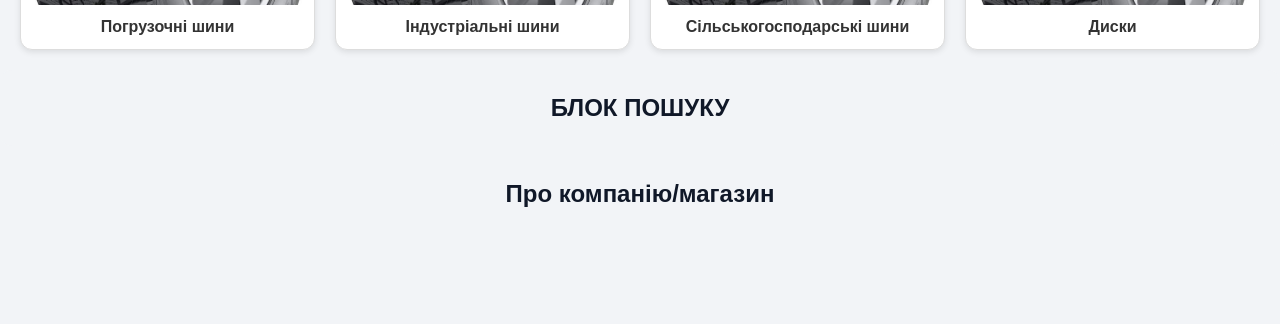
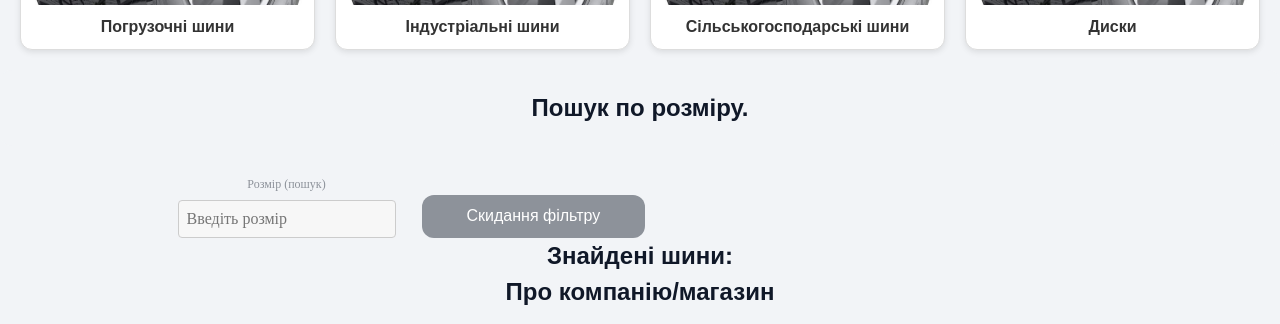
Before and after one commit to NataliaStupka/tire-store-client, a React (Vite) app: page / in a window 1280 px wide. Shown: the part 295-619 px from the top of the page. Built offline with nearby package versions, Linux system fonts and the light colour scheme; no server answers.

Commit message:
Search by size

```diff
--- a/package.json
+++ b/package.json
@@ -14,6 +14,7 @@
     "axios": "^1.8.4",
     "clsx": "^2.1.1",
     "formik": "^2.4.6",
+    "lodash.debounce": "^4.0.8",
     "modern-normalize": "^3.0.1",
     "react": "^19.0.0",
     "react-dom": "^19.0.0",
--- /dev/null
+++ b/src/components/SearchBar/SearchBar.jsx
@@ -0,0 +1,106 @@
+import { ErrorMessage, Field, Formik, Form } from "formik";
+import s from "./SearchBar.module.css";
+import clsx from "clsx";
+import { useDispatch, useSelector } from "react-redux";
+import { selectAllTires } from "../../redux/tire/selectors";
+import { useCallback, useEffect } from "react";
+import { fetchAllTires } from "../../redux/tire/operations";
+import { fetchTiresBySize } from "../../redux/filter/operations";
+import { selectTiresBySize } from "../../redux/filter/selectors";
+import debounce from "lodash.debounce";
+
+const producers = ["a", "b", "c", "d"];
+const staticPrice = [10, 20, 30, 40];
+
+export const SearchBar = ({ onSizeChange }) => {
+  const dispatch = useDispatch();
+  const allTires = useSelector(selectAllTires); // Для завантаження розмірів (опціонально)
+  const tiresBySize = useSelector(selectTiresBySize); // Для відображення відфільтрованих шин
+
+  useEffect(() => {
+    dispatch(fetchAllTires());
+  }, [dispatch]);
+
+  //?? пошук по натисканню кнопки
+  //   const handleSubmit = (values, { resetForm }) => {
+  //     console.log("Filter sent:", values.size); // Для дебаґу
+  //     const { size } = values;
+
+  //     if (size) {
+  //       dispatch(fetchTiresBySize(size)); // Передаємо size як рядок
+  //     }
+  //     resetForm();
+  //   };
+
+  //   const handleSumbit = (e) => {
+  //     const size = e.target.value;
+  //   };
+
+  //пошук при веденні символів
+  const handleSearch = useCallback(
+    debounce((size) => {
+      if (size) {
+        console.log("Searching for size:", size);
+        dispatch(fetchTiresBySize(size));
+
+        if (onSizeChange) onSizeChange(size); // Викликаємо колбек для передачі size
+      }
+    }, 500), // Затримка 500 мс
+    [dispatch]
+  );
+
+  const handleReset = () => {
+    console.log("Скидуємо фільтр");
+  };
+
+  const initialValues = {
+    size: "", // Початкове значення для поля
+  };
+
+  return (
+    <div className="container">
+      <Formik
+        // onSubmit={handleSubmit} //якщо пошук після натискання кнопки
+        initialValues={initialValues}
+        // validationSchema={validationSchema}
+      >
+        {/* ({ resetForm }) */}
+        {({ values, setFieldValue }) => (
+          <Form className={s.form}>
+            <div className={s.group}>
+              <label className={s.label}>Розмір (пошук)</label>
+              <Field
+                type="text"
+                name="size"
+                className={clsx(s.input)}
+                placeholder="Введіть розмір"
+                autoComplete="off" // Відключає автозаповнення
+                onChange={(e) => {
+                  const size = e.target.value;
+                  setFieldValue("size", size); // Оновлюємо значення в Formik
+                  handleSearch(size); //викликаємо пошук
+                }}
+              />
+              <ErrorMessage name="size" component="div" className={s.error} />
+            </div>
+
+            {/* <button type="submit" className={clsx("button", s.btnSearch)}>
+              Пошук
+            </button> */}
+
+            <button
+              type="button"
+              onClick={() => {
+                handleReset();
+                setFieldValue("size", ""); // Скидаємо поле
+              }}
+              className={clsx("button", s.btnReset)}
+            >
+              Скидання фільтру
+            </button>
+          </Form>
+        )}
+      </Formik>
+    </div>
+  );
+};
--- /dev/null
+++ b/src/components/SearchBar/SearchBar.module.css
@@ -0,0 +1,105 @@
+.form {
+  display: flex;
+  flex-wrap: nowrap;
+  gap: 16px;
+  /* justify-content: space-between; */
+  align-items: flex-end;
+  /* padding-top: 84px; */
+  /* padding-bottom: 20px; */
+
+  /* ?????? */
+  max-width: 925px;
+  width: 100%;
+  margin: 0 auto;
+}
+
+.group {
+  position: relative;
+  display: flex;
+  flex-direction: column;
+
+  /* flex: 1; */
+}
+.label {
+  margin-bottom: 8px;
+  color: #8d929a;
+
+  font-family: Manrope;
+  font-weight: 400;
+  font-size: 12px;
+  line-height: 16px;
+  vertical-align: middle;
+}
+
+.select,
+.input {
+  padding: 12px 32px 12px 16px;
+  border-radius: 12px;
+
+  background-color: #f7f7f7;
+  /* appearance: none; */
+  border: none;
+  font-family: Manrope;
+  font-weight: 500;
+  font-size: 16px;
+  line-height: 1.25;
+
+  vertical-align: middle;
+  color: var(--main-text);
+
+  &.inputFrom {
+    border-top-right-radius: unset;
+    border-bottom-right-radius: unset;
+    border-right: 1px solid #dadde1;
+    padding-left: 60px;
+    width: 160px;
+  }
+
+  &.inputTo {
+    border-top-left-radius: unset;
+    border-bottom-left-radius: unset;
+    padding-left: 40px;
+    width: 160px;
+  }
+}
+
+.mileageGroup {
+  display: flex;
+}
+.inputWrap {
+  position: relative;
+}
+.error {
+  position: absolute;
+  left: 15px;
+  top: 69px;
+  color: red;
+  font-size: 14px;
+  margin-top: 4px;
+}
+.labelFloat {
+  position: absolute;
+  top: 12px;
+  left: 16px;
+
+  font-family: Manrope;
+  font-weight: 500;
+  font-size: 16px;
+  line-height: 1.25;
+
+  vertical-align: middle;
+
+  color: var(--main-text);
+}
+
+.btnSearch {
+  padding: 12px 51px;
+}
+
+.btnReset {
+  background-color: var(--grey);
+  color: var(--white);
+  margin-left: 10px;
+  white-space: nowrap;
+  padding: 12px 45px;
+}
--- a/src/components/TiresCatalog/TiresCatalog.jsx
+++ b/src/components/TiresCatalog/TiresCatalog.jsx
@@ -9,8 +9,10 @@ import {
 import s from "./TiresCatalog.module.css";
 import LoaderComponent from "../Loader/Loader";
 
-export const TiresCatalog = () => {
+export const TiresCatalog = ({ tires: propTires }) => {
   const tiresByCategory = useSelector(selectTiresByCategory);
+
+  const tires = propTires || tiresByCategory;
 
   const isLoading = useSelector(selectIsLoading);
   const isError = useSelector(selectIsError);
@@ -19,8 +21,8 @@ export const TiresCatalog = () => {
     <section>
       <ul className={s.tireList}>
         {/* ---- перенести в окремий компонент ---- */}
-        {tiresByCategory.length > 0 ? (
-          tiresByCategory.map((tire) => (
+        {tires.length > 0 ? (
+          tires.map((tire) => (
             <li
               className={s.tireItem}
               key={tire._id}
@@ -34,7 +36,7 @@ export const TiresCatalog = () => {
         )}
       </ul>
 
-      {isLoading && !tiresByCategory.length && <LoaderComponent />}
+      {isLoading && !tires.length && <LoaderComponent />}
       {isError && <p>Error: {isError}</p>}
     </section>
   );
--- a/src/pages/HomePage/HomePage.jsx
+++ b/src/pages/HomePage/HomePage.jsx
@@ -5,14 +5,18 @@ import { useDispatch, useSelector } from "react-redux";
 import {
   selectAllTires,
   selectIsError,
-  selectIsLoading,
+  // selectIsLoading,
 } from "../../redux/tire/selectors";
-import { useEffect } from "react";
+import { selectFilterLoading } from "../../redux/filter/selectors";
+import { useEffect, useState } from "react";
 import { fetchAllTires } from "../../redux/tire/operations";
 import { TireItem } from "../../components/TireItem/TireItem";
 import LoaderComponent from "../../components/Loader/Loader";
 import { AddTireForm } from "../../components/AddTireForm/AddTireForm";
 import { CategoryList } from "../../components/CategoryList/CategoryList";
+import { SearchBar } from "../../components/SearchBar/SearchBar";
+import { selectTiresBySize } from "../../redux/filter/selectors";
+import { TiresCatalog } from "../../components/TiresCatalog/TiresCatalog";
 // import { Helmet } from "react-helmet";
 
 // const category = ["loader", "industrial", "agricultural", "rims"];
@@ -21,9 +25,13 @@ const HomePage = () => {
   //
   const dispatch = useDispatch();
   const allTires = useSelector(selectAllTires);
+  const tiresBySize = useSelector(selectTiresBySize);
 
-  const isLoading = useSelector(selectIsLoading);
+  const isLoading = useSelector(selectFilterLoading); //filter
   const isError = useSelector(selectIsError);
+
+  const [searchSize, setSearchSize] = useState(""); // Стан для size
+  console.log("searchSize", searchSize);
 
   useEffect(() => {
     // document.title = "Tire Store | Home"; ////???
@@ -38,17 +46,19 @@ const HomePage = () => {
         </section>
 
         <section>
-          <h2 className={s.filterBlock}>БЛОК ПОШУКУ</h2>
+          <h2 className={s.filterBlock}>Пошук по розміру.</h2>
+          <SearchBar onSizeChange={setSearchSize} />
+
+          <h2>Знайдені шини:</h2>
+          {/* searchSize - користувач ввів щось у поле? */}
+          {isLoading ? (
+            <LoaderComponent />
+          ) : tiresBySize.length > 0 ? (
+            <TiresCatalog tires={tiresBySize} />
+          ) : (
+            searchSize && <p>Нічого не знайдено.</p>
+          )}
         </section>
-
-        {/* Add tire */}
-        {/* <section>
-          <p>Додаємо Шину/Диск в базу даних</p>
-          <AddTireForm />
-
-          {isLoading && <LoaderComponent />}
-          {isError && <p>Error: {isError}</p>}
-        </section> */}
 
         <section>
           <h2>Про компанію/магазин</h2>
--- a/src/pages/TireDetailsPage/TireDetailsPage.module.css
+++ b/src/pages/TireDetailsPage/TireDetailsPage.module.css
@@ -23,12 +23,13 @@
 .wrapper {
   justify-content: center;
   align-items: center;
-  max-width: 640px;
+  max-width: 300px;
 }
 
 .img {
   border-radius: 18px;
   margin-bottom: 40px;
+  /* width: 300px; */
 }
 
 /*  */
--- /dev/null
+++ b/src/redux/filter/operations.js
@@ -0,0 +1,20 @@
+import { createAsyncThunk } from "@reduxjs/toolkit";
+import axios from "axios";
+
+axios.defaults.baseURL = "https://tire-store-server.onrender.com";
+
+export const fetchTiresBySize = createAsyncThunk(
+  "filter/fetchTiresBySize",
+  async (size, thunkAPI) => {
+    try {
+      //encodeURIComponent - захищає URL від помилок, якщо size містить пробіли чи інші символи
+      const response = await axios.get(
+        `/tires?size=${encodeURIComponent(size)}`
+      );
+      console.log("oper.size", response.data.data.data);
+      return response.data.data; //???
+    } catch (err) {
+      return thunkAPI.rejectWithValue(err.message);
+    }
+  }
+);
--- /dev/null
+++ b/src/redux/filter/selectors.js
@@ -0,0 +1,3 @@
+export const selectTiresBySize = (state) => state.filter.tiresBySize;
+
+export const selectFilterLoading = (state) => state.filter.isLoading;
--- /dev/null
+++ b/src/redux/filter/slice.js
@@ -0,0 +1,39 @@
+import { createSlice } from "@reduxjs/toolkit";
+import { fetchTiresBySize } from "./operations";
+
+const initialState = {
+  tiresBySize: [],
+  isLoading: false,
+};
+
+const slice = createSlice({
+  name: "filter",
+  initialState,
+  reducers: {
+    changeFilter: (state, action) => {
+      const { name, value } = action.payload;
+      state[name] = value;
+    },
+  },
+  extraReducers: (builder) => {
+    //size
+    builder
+      .addCase(fetchTiresBySize.pending, (state) => {
+        state.isLoading = true;
+        state.tiresBySize = []; // Очищаємо перед новим запитом
+      })
+      .addCase(fetchTiresBySize.fulfilled, (state, action) => {
+        console.log("Slice-action.payload:", action.payload.data);
+        state.isLoading = false;
+        state.tiresBySize = action.payload.data || []; //??? action.payload.data;
+      })
+      .addCase(fetchTiresBySize.rejected, (state) => {
+        state.isLoading = false;
+        state.tiresBySize = []; // У разі помилки очищаємо
+      });
+  },
+});
+
+export const { changeFilter } = slice.actions;
+
+export const filterReducer = slice.reducer;
--- a/src/redux/store.js
+++ b/src/redux/store.js
@@ -1,9 +1,10 @@
 import { configureStore } from "@reduxjs/toolkit";
 import { tiresReducer } from "./tire/slice";
+import { filterReducer } from "./filter/slice";
 
 export const store = configureStore({
   reducer: {
     tire: tiresReducer,
-    // filter,
+    filter: filterReducer,
   },
 });
```
Also changed, not shown: 1 other file (tests, documents, lock files or other folders).
